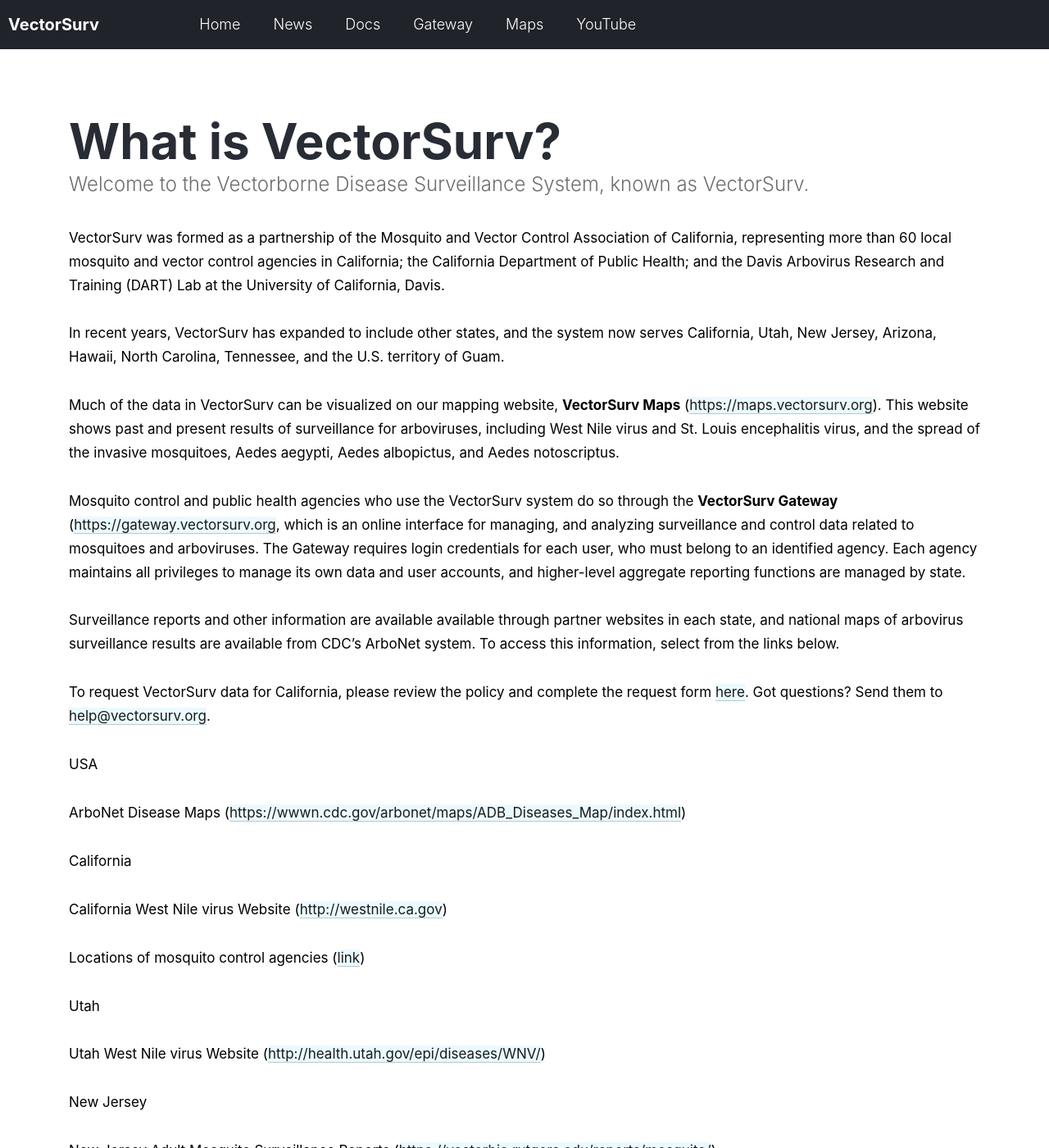
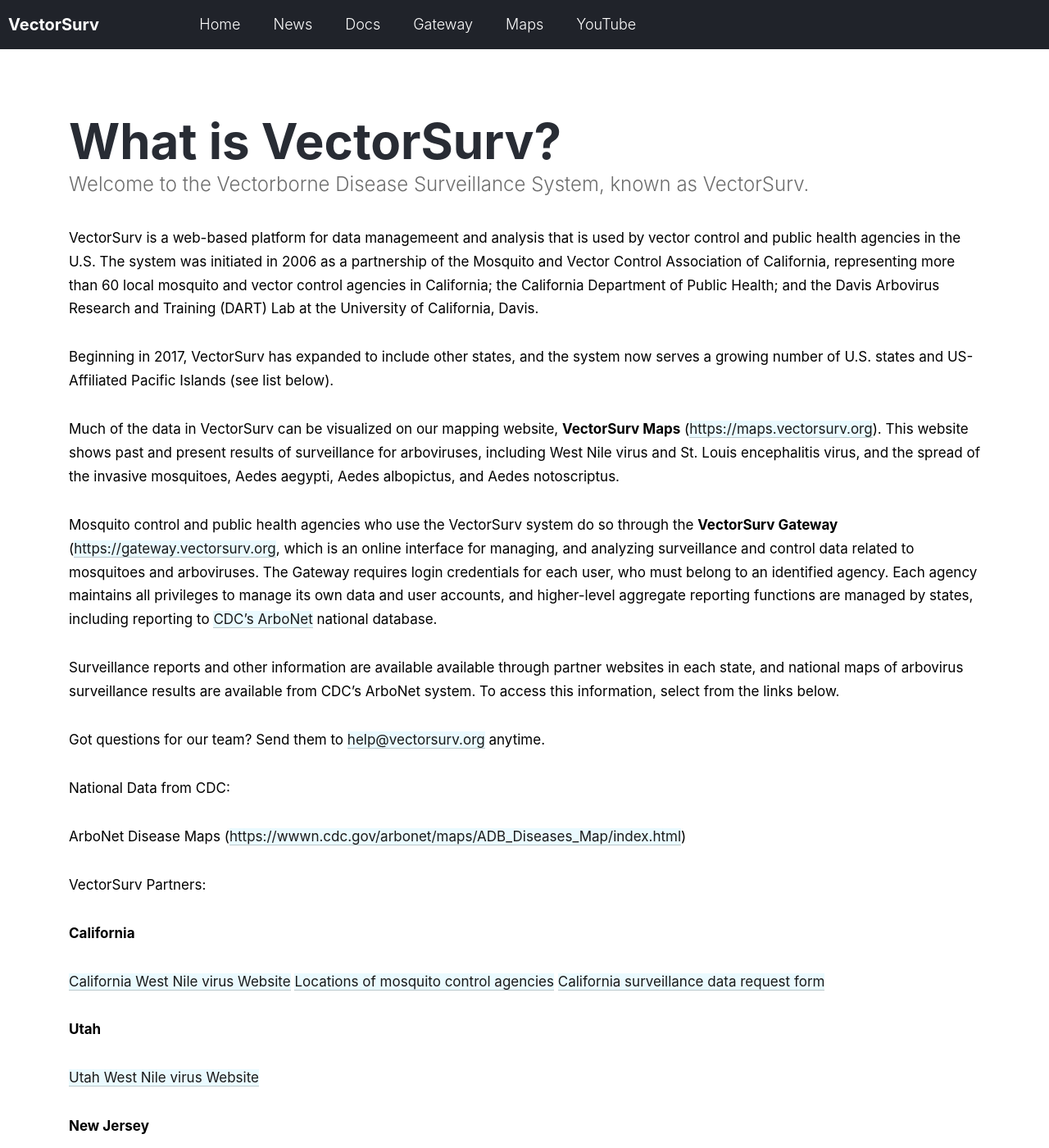
Before and after one commit to tlvaldepena/vectorsurv.org, a Jekyll site: the page built from index.md, in a window 1280 px wide and 1400 px high. Shown: the whole window at 82% size. Built offline with Jekyll 4.4.1, drawn with Linux system fonts in a browser that asks for light colours; some of the changed text lies outside the part shown.

Commit message:
Update index.md

```diff
--- a/index.md
+++ b/index.md
@@ -4,36 +4,75 @@
 
 Welcome to the Vectorborne Disease Surveillance System, known as VectorSurv.
 
-VectorSurv was formed as a partnership of the Mosquito and Vector Control Association of California, representing more than 60 local mosquito and vector control agencies in California; the California Department of Public Health; and the Davis Arbovirus Research and Training (DART) Lab at the University of California, Davis.
+VectorSurv is a web-based platform for data managemeent and analysis that is used by vector control and public health agencies in the U.S. The system was initiated in 2006 as a partnership of the Mosquito and Vector Control Association of California, representing more than 60 local mosquito and vector control agencies in California; the California Department of Public Health; and the Davis Arbovirus Research and Training (DART) Lab at the University of California, Davis.
 
-In recent years, VectorSurv has expanded to include other states, and the system now serves California, Utah, New Jersey, Arizona, Hawaii, North Carolina, Tennessee, and the U.S. territory of Guam.
+Beginning in 2017, VectorSurv has expanded to include other states, and the system now serves a growing number of U.S. states and US-Affiliated Pacific Islands (see list below).
 
 Much of the data in VectorSurv can be visualized on our mapping website, **VectorSurv Maps** ([https://maps.vectorsurv.org](https://maps.vectorsurv.org)). This website shows past and present results of surveillance for arboviruses, including West Nile virus and St. Louis encephalitis virus, and the spread of the invasive mosquitoes, Aedes aegypti, Aedes albopictus, and Aedes notoscriptus.
 
-Mosquito control and public health agencies who use the VectorSurv system do so through the **VectorSurv Gateway** ([https://gateway.vectorsurv.org](https://gateway.vectorsurv.org), which is an online interface for managing, and analyzing surveillance and control data related to mosquitoes and arboviruses. The Gateway requires login credentials for each user, who must belong to an identified agency. Each agency maintains all privileges to manage its own data and user accounts, and higher-level aggregate reporting functions are managed by state.
+Mosquito control and public health agencies who use the VectorSurv system do so through the **VectorSurv Gateway** ([https://gateway.vectorsurv.org](https://gateway.vectorsurv.org), which is an online interface for managing, and analyzing surveillance and control data related to mosquitoes and arboviruses. The Gateway requires login credentials for each user, who must belong to an identified agency. Each agency maintains all privileges to manage its own data and user accounts, and higher-level aggregate reporting functions are managed by states, including reporting to [CDC's ArboNet](https://wwwn.cdc.gov/arbonet/maps/ADB_Diseases_Map/index.html) national database.
 
 Surveillance reports and other information are available available through partner websites in each state, and national maps of arbovirus surveillance results are available from CDC’s ArboNet system. To access this information, select from the links below.
 
-To request VectorSurv data for California, please review the policy and complete the request form [here](https://docs.google.com/forms/d/1jyV6n-36iMzWN7dYjb_7xia0aAaxnVE0qyJehWzVWwQ/edit). Got questions? Send them to [help@vectorsurv.org](mailto:help@vectorsurv.org).
+Got questions for our team? Send them to [help@vectorsurv.org](mailto:help@vectorsurv.org) anytime.
 
-USA
+National Data from CDC:
 
 ArboNet Disease Maps ([https://wwwn.cdc.gov/arbonet/maps/ADB_Diseases_Map/index.html](https://wwwn.cdc.gov/arbonet/maps/ADB_Diseases_Map/index.html))
 
-California
+VectorSurv Partners:
 
-California West Nile virus Website ([http://westnile.ca.gov](http://westnile.ca.gov))
+**California**
 
-Locations of mosquito control agencies ([link](http://www.arcgis.com/home/webmap/viewer.html?webmap=604a0fe9f2b74e98a53b53d192b2ac67&extent=-131.4442,32.5803,-108.7025,41.6862))
+[California West Nile virus Website](https://westnile.ca.gov)
+[Locations of mosquito control agencies](http://www.arcgis.com/home/webmap/viewer.html?webmap=604a0fe9f2b74e98a53b53d192b2ac67&extent=-131.4442,32.5803,-108.7025,41.6862)
+[California surveillance data request form](https://docs.google.com/forms/d/1jyV6n-36iMzWN7dYjb_7xia0aAaxnVE0qyJehWzVWwQ/edit)
 
-Utah
+**Utah**
 
-Utah West Nile virus Website ([http://health.utah.gov/epi/diseases/WNV/](http://health.utah.gov/epi/diseases/WNV/))
+[Utah West Nile virus Website](http://health.utah.gov/epi/diseases/WNV/)
 
-New Jersey
+**New Jersey**
 
-New Jersey Adult Mosquito Surveillance Reports ([https://vectorbio.rutgers.edu/reports/mosquito/](https://vectorbio.rutgers.edu/reports/mosquito/))
+[New Jersey Adult Mosquito Surveillance Reports](https://vectorbio.rutgers.edu/reports/mosquito/)
 
-Arizona
+**Arizona**
 
-Arizona Department of Health Services ([https://www.azdhs.gov/preparedness/epidemiology-disease-control/mosquito-borne/](https://www.azdhs.gov/preparedness/epidemiology-disease-control/mosquito-borne/))
+[Arizona Department of Health Services](https://www.azdhs.gov/preparedness/epidemiology-disease-control/mosquito-borne/)
+
+**Hawaii**
+
+[Hawaii State Department of Health](https://doh.wa.gov/community-and-environment/pests/mosquitoes#:~:text=Disease%20can%20be%20spread%20to,Louis%20encephalitis.)
+
+**Washington**
+
+[Washington State Department of Health](https://doh.wa.gov/community-and-environment/pests/mosquitoes#:~:text=Disease%20can%20be%20spread%20to,Louis%20encephalitis.)
+
+**Tennessee**
+
+[Tennessee Department of Health](https://www.tn.gov/health/cedep/vector-borne-diseases.html)
+
+**North Carolina**
+
+[North Carolina Department of Health and Human Services](https://epi.dph.ncdhhs.gov/cd/diseases/arbo.html)
+
+**Nebraska**
+
+[Nebraska Department of Health and Human Services](https://dhhs.ne.gov/Pages/West-Nile-Virus-Data.aspx)
+
+**South Dakota**
+
+[South Dakota Department of Health](https://doh.sd.gov/diseases/infectious/wnv/)
+
+**North Dakota**
+
+[North Dakota Department of Health](https://www.health.nd.gov/wnv/west-nile-virus-about)
+
+**US-Affiliated Pacific Islands**
+
+- Guam Department of Public Health and Social Services
+- Republic of Palau
+- Commonwealth of the Northern Mariana Islands
+- Republic of Palau
+- Federated States of Micronesia
+- Republic of the Marshall Islands
```
